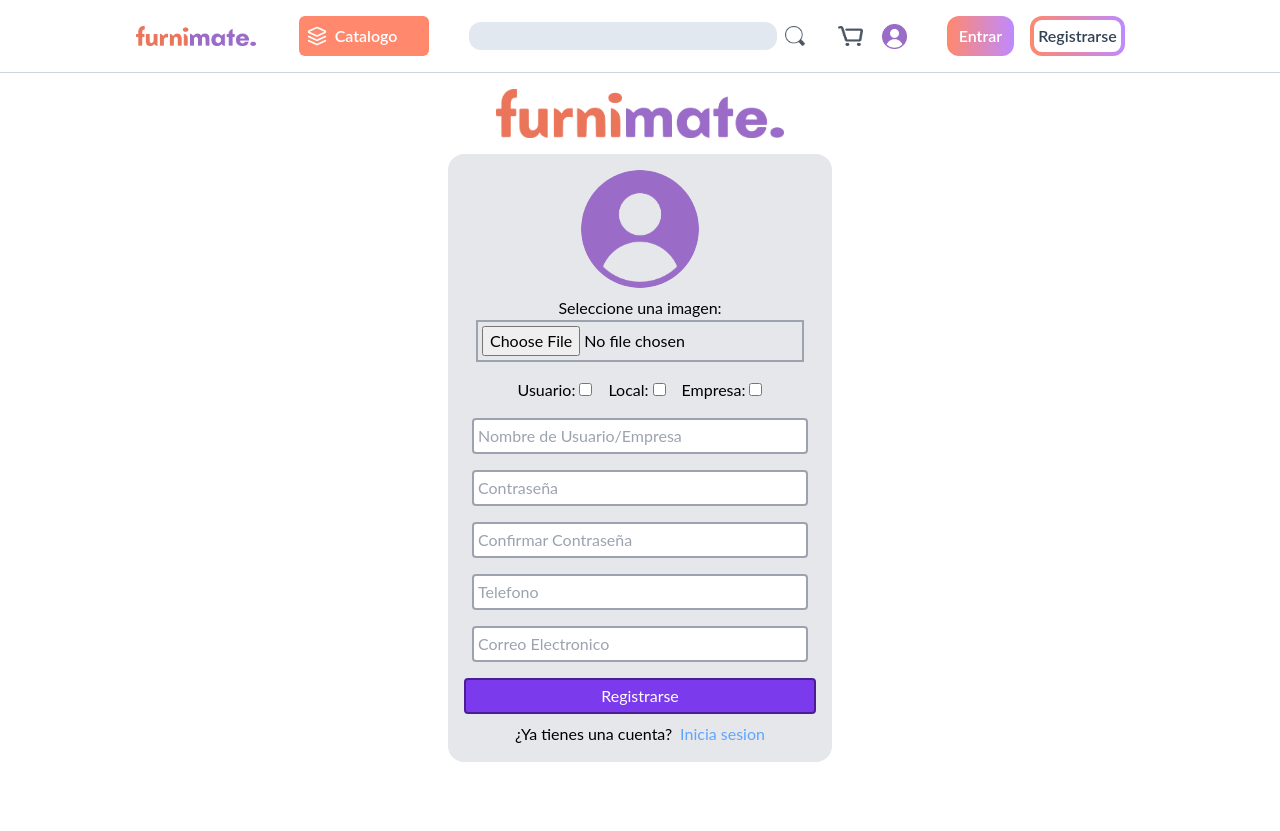
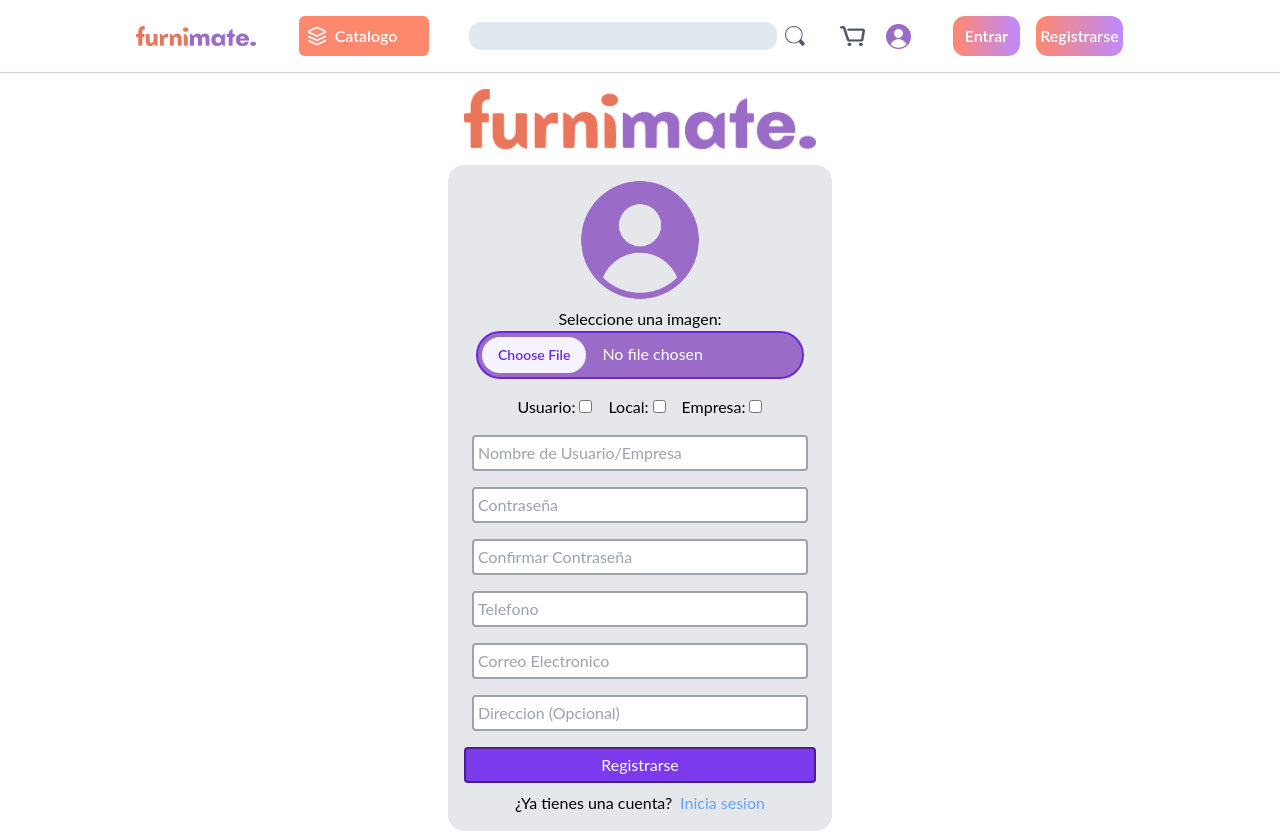
Before and after one commit to plantnt/reactmate, a React (Vite) app: page /signUp in a window 1280 px wide. Before the commit the page ends 800 px from the top, so only its background shows below. Built offline with nearby package versions, Linux system fonts and the light colour scheme.

Commit message:
registro completado, regis button without whitebg 	modified:   src/components/UI/navbar.tsx   modified:   src/pages/Signup.tsx

```diff
--- a/src/components/UI/navbar.tsx
+++ b/src/components/UI/navbar.tsx
@@ -82,11 +82,9 @@ const Navbar = () => {
                 <NavLink to='signUp'>
                   <div className="mx-auto flex items-center justify-center ml-4 cursor-pointer select-none">
                     <div className="h-10 w-full p-1 rounded-xl bg-gradient-to-r from-furniorange to-[#BE8AFF]">
-                      <div className="flex p-1 bg-white rounded-lg">
-                        <h1 className="font-semibold text-slate-700">
+                        <h1 className="font-semibold text-white mt-1">
                           Registrarse
                           </h1>
-                      </div>
                     </div>
                   </div>
                 </NavLink>
--- a/src/pages/Signup.tsx
+++ b/src/pages/Signup.tsx
@@ -3,10 +3,10 @@ import { NavLink } from "react-router-dom";
 export default function SignUp(){
     return(
         <>
-            <div className="container flex flex-col items-center justify-center"  align="center">
+            <div className="container flex flex-col items-center justify-center" align="center">
 
-            <NavLink to="/">
-                <img src="./src\assets\textLogo.png" className="w-1/4 h-1/2 p-4"></img>
+            <NavLink to="/" className="max-w-96">
+                <img src="./src\assets\textLogo.png" className="p-4"></img>
             </NavLink>
 
                 <div className="flex flex-col bg-gray-200 p-4 rounded-2xl m-0-auto max-w-sm items-center text-center">
@@ -16,20 +16,20 @@ export default function SignUp(){
                     <ul className="min-w-fit">
                         <li className="p-2">
                             Seleccione una imagen:
-                            <input type="file" className="border-2 border-gray-400 p-1" accept="image/*"/>
+                            <input type="file" className="border-2 border-violet-700 p-1 bg-furnipurple rounded-full text-white  file:mr-4 file:py-2 file:px-4 file:rounded-full file:border-0 file:text-sm file:font-semibold file:bg-violet-50 file:text-violet-700 hover:file:bg-violet-100" accept="image/*"/>
                         </li>
                         <li className="p-2">
                             <label className="p-2">
                                 Usuario:
-                                <input type="checkbox" className="accent-furnipurple ml-1"/>
+                                <input type="checkbox" className="accent-furnipurple ml-1" name="1checksign"/>
                             </label>
                             <label className="p-2">
                                 Local:
-                                <input type="checkbox" className="accent-furnipurple ml-1"/>
+                                <input type="checkbox" className="accent-furnipurple ml-1" name="2checksign"/>
                             </label>
                             <label className="p-2">
                                 Empresa:
-                                <input type="checkbox" className="accent-furnipurple ml-1"/>
+                                <input type="checkbox" className="accent-furnipurple ml-1" name="3checksign"/>
                             </label>
                         </li>
                         <li className="p-2">
@@ -50,6 +50,9 @@ export default function SignUp(){
                         <li className="p-2">
                             <input type="email" className="border-2 border-gray-400 rounded p-1 w-full " placeholder="Correo Electronico"/>
                         </li>
+                        <li className="p-2">
+                            <input type="" className="border-2 border-gray-400 rounded p-1 w-full " placeholder="Direccion (Opcional)"/>
+                        </li>
                     </ul>
                     <button className="bg-violet-600 hover:bg-violet-800 border-2 border-violet-900 rounded p-1 text-white w-full my-2 transition-all"> Registrarse </button>
                         <div className="flex">
```
